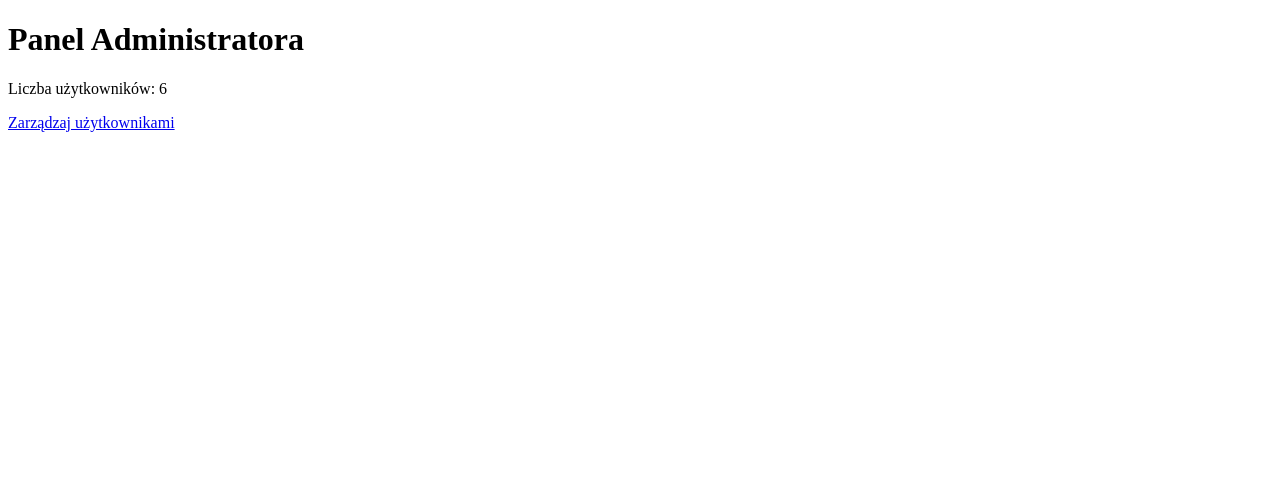
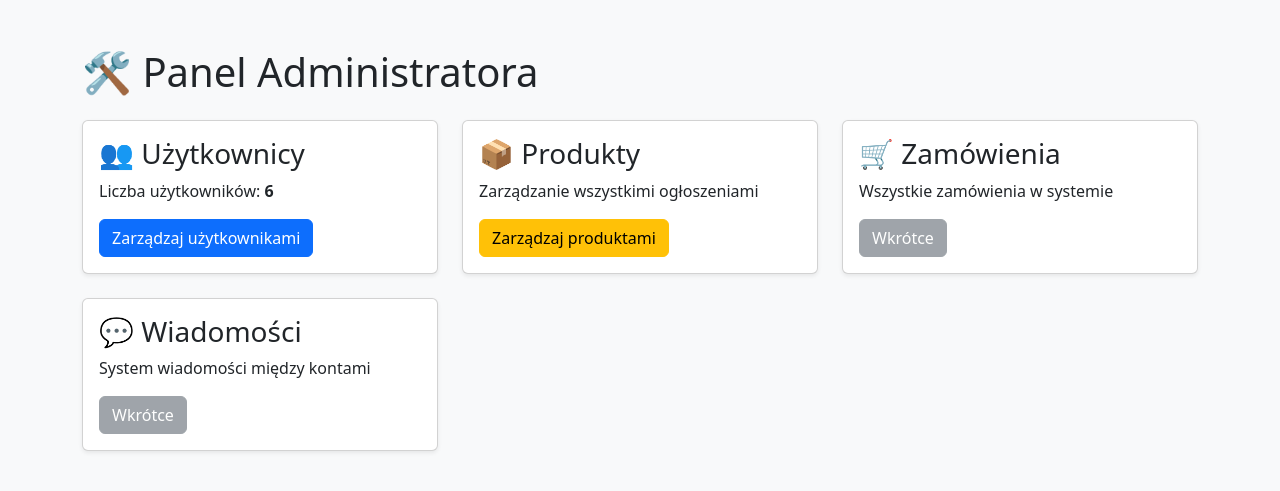
Before and after one commit to c0ntl1e/allegro-clone, a Django app: page /admin-panel/ in a window 1280 px wide. Shown: the top 491 px of the page. Run offline with Django 5.2, Linux system fonts and the light colour scheme; a user stored in the database is signed in; data comes from the database, SQL or seed files in the repository.

Commit message:
Improve admin dashboard

```diff
--- a/accounts/templates/accounts/admin_panel.html
+++ b/accounts/templates/accounts/admin_panel.html
@@ -1,22 +1,138 @@
 <!DOCTYPE html>
-<html>
+<html lang="pl">
 <head>
-    <title>Admin Panel</title>
+    <meta charset="UTF-8">
+
+    <title>Panel Administratora</title>
+
+    <link
+        href="https://cdn.jsdelivr.net/npm/bootstrap@5.3.3/dist/css/bootstrap.min.css"
+        rel="stylesheet"
+    >
 </head>
-<body>
 
-<h1>Panel Administratora</h1>
+<body class="bg-light">
+
+<div class="container mt-5">
+
+    <h1 class="mb-4">
+        🛠 Panel Administratora
+    </h1>
+
+    <div class="row g-4">
+
+        <div class="col-md-4">
+
+            <div class="card shadow-sm">
+
+                <div class="card-body">
+
+                    <h3>
+                        👥 Użytkownicy
+                    </h3>
 
                     <p>
                         Liczba użytkowników:
-    {{ users_count }}
+                        <strong>{{ users_count }}</strong>
                     </p>
 
-<p>
-    <a href="/admin-users/">
+                    <a
+                        href="/admin-users/"
+                        class="btn btn-primary"
+                    >
                         Zarządzaj użytkownikami
                     </a>
+
+                </div>
+
+            </div>
+
+        </div>
+
+        <div class="col-md-4">
+
+            <div class="card shadow-sm">
+
+                <div class="card-body">
+
+                    <h3>
+                        📦 Produkty
+                    </h3>
+
+                    <p>
+                        Zarządzanie wszystkimi ogłoszeniami
                     </p>
+
+                    <a
+                        href="/admin-products/"
+                        class="btn btn-warning"
+                    >
+                        Zarządzaj produktami
+                    </a>
+
+                </div>
+
+            </div>
+
+        </div>
+
+        <div class="col-md-4">
+
+            <div class="card shadow-sm">
+
+                <div class="card-body">
+
+                    <h3>
+                        🛒 Zamówienia
+                    </h3>
+
+                    <p>
+                        Wszystkie zamówienia w systemie
+                    </p>
+
+                    <button
+                        class="btn btn-secondary"
+                        disabled
+                    >
+                        Wkrótce
+                    </button>
+
+                </div>
+
+            </div>
+
+        </div>
+
+        <div class="col-md-4">
+
+            <div class="card shadow-sm">
+
+                <div class="card-body">
+
+                    <h3>
+                        💬 Wiadomości
+                    </h3>
+
+                    <p>
+                        System wiadomości między kontami
+                    </p>
+
+                    <button
+                        class="btn btn-secondary"
+                        disabled
+                    >
+                        Wkrótce
+                    </button>
+
+                </div>
+
+            </div>
+
+        </div>
+
+    </div>
+
+</div>
 
 </body>
 </html>
```
Lines whose indentation alone changed are shown as unchanged.
